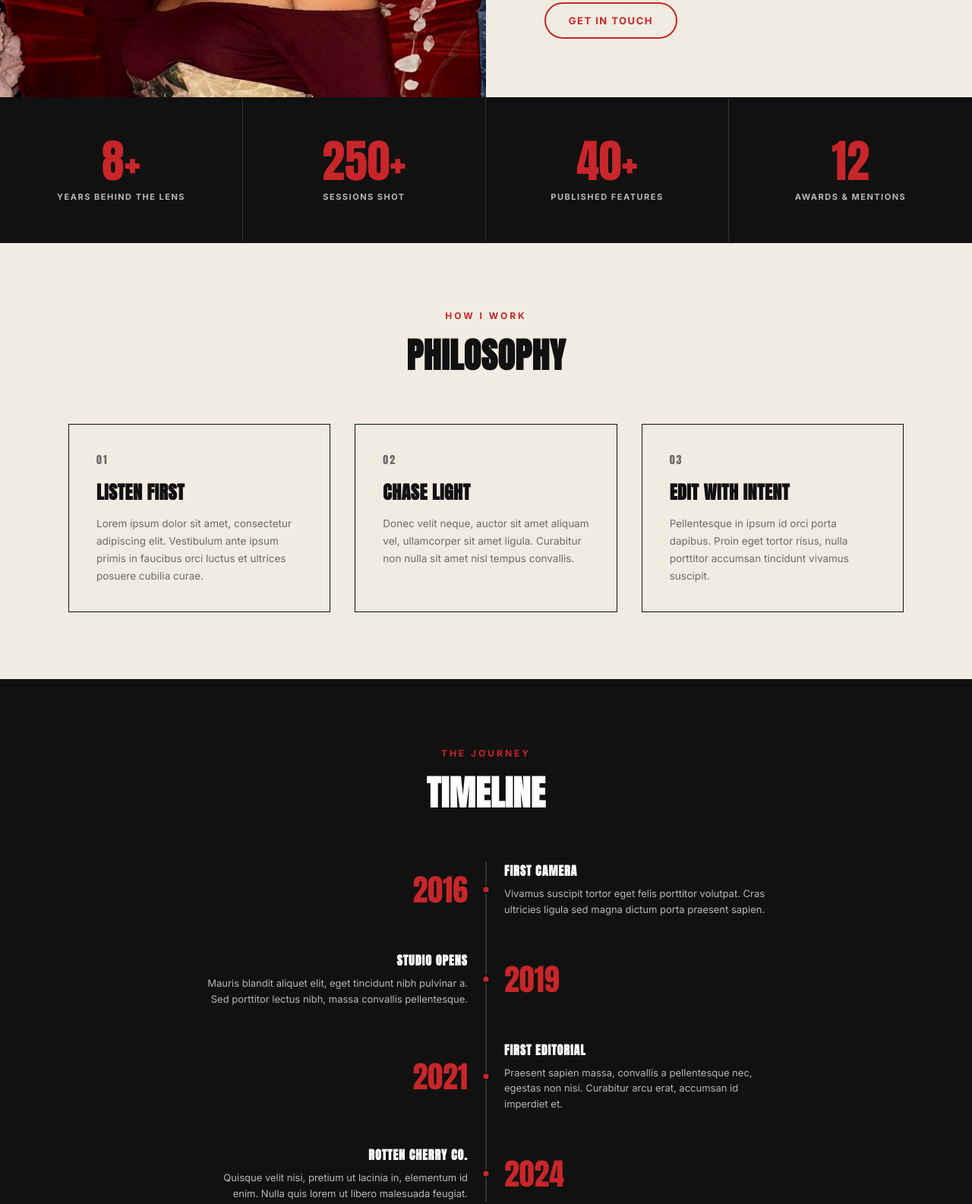
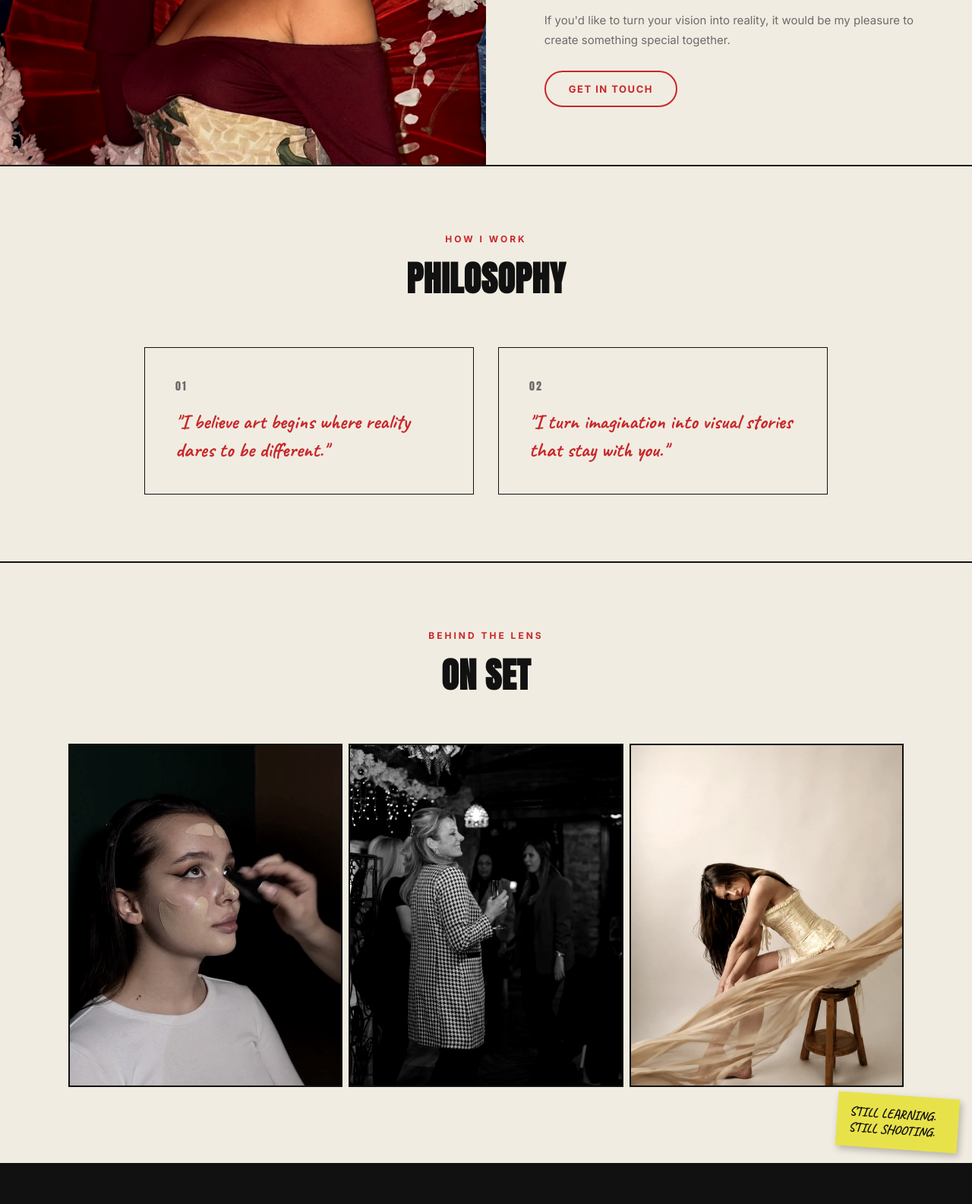
Before and after one commit to cheef30/cheef30.github.io, a plain HTML site: page about.html in a window 1280 px wide. Shown: the part 1100-2685 px from the top of the page at 76% size. Drawn offline with Linux system fonts and the light colour scheme.

Commit message:
Put the real About copy in place, drop the invented sections
Replaces the placeholder bio with Jovana's own text, in both languages — the
bio paragraphs were previously hardcoded English and stayed English when the
site switched to Serbian, so they now go through the translation dictionary
like everything else.

Her three quotes carry the page: the sharpest one becomes the pullquote in the
bio, the other two fill the philosophy section, which loses its placeholder
headings and lorem body text.

The stats band and the timeline are removed rather than kept. Both were pure
placeholder — years behind the lens, sessions shot, awards, the 2016-2024
milestones — and they read as factual claims about a real photographer's
career on a live public site. They can come back once there are real figures
to put in them.

```diff
--- a/about.html
+++ b/about.html
@@ -3,8 +3,8 @@
 <head>
 <meta charset="UTF-8">
 <meta name="viewport" content="width=device-width, initial-scale=1.0">
-<title>About — Rotten Cherry Co.</title>
-<meta name="description" content="Meet the person, the process and the philosophy behind Rotten Cherry Co. — narrative-driven photography and visual storytelling.">
+<title>About — Jovana Jankovic | Rotten Cherry Co.</title>
+<meta name="description" content="Jovana Jankovic — graduate photographer and multimedia producer behind Rotten Cherry Co. Portraits, fashion editorials, commercial and original concepts.">
 <link rel="canonical" href="https://rottencherry.co/about">
 
 <link rel="icon" href="favicon.svg" type="image/svg+xml">
@@ -14,15 +14,15 @@
 
 <meta property="og:type" content="website">
 <meta property="og:site_name" content="Rotten Cherry Co.">
-<meta property="og:title" content="About — Rotten Cherry Co.">
-<meta property="og:description" content="Meet the person, the process and the philosophy behind Rotten Cherry Co. — narrative-driven photography and visual storytelling.">
+<meta property="og:title" content="About — Jovana Jankovic | Rotten Cherry Co.">
+<meta property="og:description" content="Jovana Jankovic — graduate photographer and multimedia producer behind Rotten Cherry Co. Portraits, fashion editorials, commercial and original concepts.">
 <meta property="og:url" content="https://rottencherry.co/about">
 <meta property="og:image" content="https://rottencherry.co/img/og-image.jpg">
 <meta property="og:image:width" content="1200">
 <meta property="og:image:height" content="630">
 <meta name="twitter:card" content="summary_large_image">
-<meta name="twitter:title" content="About — Rotten Cherry Co.">
-<meta name="twitter:description" content="Meet the person, the process and the philosophy behind Rotten Cherry Co. — narrative-driven photography and visual storytelling.">
+<meta name="twitter:title" content="About — Jovana Jankovic | Rotten Cherry Co.">
+<meta name="twitter:description" content="Jovana Jankovic — graduate photographer and multimedia producer behind Rotten Cherry Co. Portraits, fashion editorials, commercial and original concepts.">
 <meta name="twitter:image" content="https://rottencherry.co/img/og-image.jpg">
 
 <script>
@@ -105,31 +105,11 @@
     </div>
     <div class="about-bio-text" data-reveal="right">
       <span class="cell-num" data-i18n="about_bio_eyebrow">THE STORY</span>
-      <p>Lorem ipsum dolor sit amet, consectetur adipiscing elit. Sed do eiusmod tempor incididunt ut labore et dolore magna aliqua, ut enim ad minim veniam.</p>
-      <p>Quis nostrud exercitation ullamco laboris nisi ut aliquip ex ea commodo consequat. Duis aute irure dolor in reprehenderit in voluptate velit esse cillum.</p>
-      <blockquote class="about-pullquote" data-i18n="about_quote">"IN VOLUPTATE VELIT ESSE CILLUM DOLORE EU FUGIAT NULLA PARIATUR."</blockquote>
-      <p>Excepteur sint occaecat cupidatat non proident, sunt in culpa qui officia deserunt mollit anim id est laborum et dolorum fuga.</p>
+      <p data-i18n="about_bio_1">My name is Jovana Janković and I am a graduate photographer and multimedia producer. Photography, to me, is not just a profession — it is the way ideas, emotions and imagination take on visual form. I believe every story deserves an authentic expression, which is why I approach each project with care, creativity and the wish to make something singular.</p>
+      <blockquote class="about-pullquote" data-i18n="about_quote">"I don't look for the perfect moment — I create it."</blockquote>
+      <p data-i18n="about_bio_2">I find my greatest inspiration in working with people who love art and aren't afraid to push the limits of creativity. Whether it's a portrait, a fashion editorial, a commercial project or an original concept, my goal is for us to create photographs that leave an impression and carry a story of their own.</p>
+      <p data-i18n="about_bio_3">If you'd like to turn your vision into reality, it would be my pleasure to create something special together.</p>
       <a href="/contact" class="btn-outline" data-i18n="about_bio_btn">GET IN TOUCH</a>
-    </div>
-  </section>
-
-  <!-- STATS -->
-  <section class="about-stats">
-    <div class="about-stat" data-reveal="up">
-      <span class="stat-num">8+</span>
-      <span class="stat-label" data-i18n="stat_years">YEARS BEHIND THE LENS</span>
-    </div>
-    <div class="about-stat" data-reveal="up" data-reveal-delay="80">
-      <span class="stat-num">250+</span>
-      <span class="stat-label" data-i18n="stat_shoots">SESSIONS SHOT</span>
-    </div>
-    <div class="about-stat" data-reveal="up" data-reveal-delay="160">
-      <span class="stat-num">40+</span>
-      <span class="stat-label" data-i18n="stat_features">PUBLISHED FEATURES</span>
-    </div>
-    <div class="about-stat" data-reveal="up" data-reveal-delay="240">
-      <span class="stat-num">12</span>
-      <span class="stat-label" data-i18n="stat_awards">AWARDS &amp; MENTIONS</span>
     </div>
   </section>
 
@@ -142,57 +122,12 @@
     <div class="philosophy-grid">
       <article class="philosophy-col" data-reveal="left">
         <span class="philosophy-num">01</span>
-        <h3 data-i18n="philosophy_1_title">LISTEN FIRST</h3>
-        <p>Lorem ipsum dolor sit amet, consectetur adipiscing elit. Vestibulum ante ipsum primis in faucibus orci luctus et ultrices posuere cubilia curae.</p>
+        <blockquote data-i18n="philosophy_1">"I believe art begins where reality dares to be different."</blockquote>
       </article>
-      <article class="philosophy-col" data-reveal="up" data-reveal-delay="90">
+      <article class="philosophy-col" data-reveal="right" data-reveal-delay="120">
         <span class="philosophy-num">02</span>
-        <h3 data-i18n="philosophy_2_title">CHASE LIGHT</h3>
-        <p>Donec velit neque, auctor sit amet aliquam vel, ullamcorper sit amet ligula. Curabitur non nulla sit amet nisl tempus convallis.</p>
+        <blockquote data-i18n="philosophy_2">"I turn imagination into visual stories that stay with you."</blockquote>
       </article>
-      <article class="philosophy-col" data-reveal="right" data-reveal-delay="180">
-        <span class="philosophy-num">03</span>
-        <h3 data-i18n="philosophy_3_title">EDIT WITH INTENT</h3>
-        <p>Pellentesque in ipsum id orci porta dapibus. Proin eget tortor risus, nulla porttitor accumsan tincidunt vivamus suscipit.</p>
-      </article>
-    </div>
-  </section>
-
-  <!-- TIMELINE -->
-  <section class="about-timeline">
-    <div class="about-section-header" data-reveal="up">
-      <span class="cell-num" data-i18n="timeline_eyebrow">THE JOURNEY</span>
-      <h2 data-i18n="timeline_title">TIMELINE</h2>
-    </div>
-    <div class="timeline-track">
-      <div class="timeline-item" data-reveal="left">
-        <span class="timeline-year">2016</span>
-        <div class="timeline-content">
-          <h3 data-i18n="timeline_1_title">FIRST CAMERA</h3>
-          <p>Vivamus suscipit tortor eget felis porttitor volutpat. Cras ultricies ligula sed magna dictum porta praesent sapien.</p>
-        </div>
-      </div>
-      <div class="timeline-item" data-reveal="right">
-        <span class="timeline-year">2019</span>
-        <div class="timeline-content">
-          <h3 data-i18n="timeline_2_title">STUDIO OPENS</h3>
-          <p>Mauris blandit aliquet elit, eget tincidunt nibh pulvinar a. Sed porttitor lectus nibh, massa convallis pellentesque.</p>
-        </div>
-      </div>
-      <div class="timeline-item" data-reveal="left">
-        <span class="timeline-year">2021</span>
-        <div class="timeline-content">
-          <h3 data-i18n="timeline_3_title">FIRST EDITORIAL</h3>
-          <p>Praesent sapien massa, convallis a pellentesque nec, egestas non nisi. Curabitur arcu erat, accumsan id imperdiet et.</p>
-        </div>
-      </div>
-      <div class="timeline-item" data-reveal="right">
-        <span class="timeline-year">2024</span>
-        <div class="timeline-content">
-          <h3 data-i18n="timeline_4_title">ROTTEN CHERRY CO.</h3>
-          <p>Quisque velit nisi, pretium ut lacinia in, elementum id enim. Nulla quis lorem ut libero malesuada feugiat.</p>
-        </div>
-      </div>
     </div>
   </section>
 
--- a/script.js
+++ b/script.js
@@ -131,23 +131,15 @@ const translations = {
     about_title: 'BEHIND<br>THE <span class="red">SHUTTER.</span>',
     about_subtitle: 'A closer look at the person, the process and the philosophy behind every frame.',
     about_bio_eyebrow: 'THE STORY',
-    about_quote: '"IN VOLUPTATE VELIT ESSE CILLUM DOLORE EU FUGIAT NULLA PARIATUR."',
+    about_bio_1: 'My name is Jovana Janković and I am a graduate photographer and multimedia producer. Photography, to me, is not just a profession — it is the way ideas, emotions and imagination take on visual form. I believe every story deserves an authentic expression, which is why I approach each project with care, creativity and the wish to make something singular.',
+    about_bio_2: 'I find my greatest inspiration in working with people who love art and aren\'t afraid to push the limits of creativity. Whether it\'s a portrait, a fashion editorial, a commercial project or an original concept, my goal is for us to create photographs that leave an impression and carry a story of their own.',
+    about_bio_3: 'If you\'d like to turn your vision into reality, it would be my pleasure to create something special together.',
+    about_quote: '"I don\'t look for the perfect moment — I create it."',
     about_bio_btn: 'GET IN TOUCH',
-    stat_years: 'YEARS BEHIND THE LENS',
-    stat_shoots: 'SESSIONS SHOT',
-    stat_features: 'PUBLISHED FEATURES',
-    stat_awards: 'AWARDS &amp; MENTIONS',
     philosophy_eyebrow: 'HOW I WORK',
     philosophy_title: 'PHILOSOPHY',
-    philosophy_1_title: 'LISTEN FIRST',
-    philosophy_2_title: 'CHASE LIGHT',
-    philosophy_3_title: 'EDIT WITH INTENT',
-    timeline_eyebrow: 'THE JOURNEY',
-    timeline_title: 'TIMELINE',
-    timeline_1_title: 'FIRST CAMERA',
-    timeline_2_title: 'STUDIO OPENS',
-    timeline_3_title: 'FIRST EDITORIAL',
-    timeline_4_title: 'ROTTEN CHERRY CO.',
+    philosophy_1: '"I believe art begins where reality dares to be different."',
+    philosophy_2: '"I turn imagination into visual stories that stay with you."',
     bts_eyebrow: 'BEHIND THE LENS',
     bts_title: 'ON SET',
     bts_sticky: 'STILL LEARNING. STILL SHOOTING.',
@@ -285,23 +277,15 @@ const translations = {
     about_title: 'IZA<br><span class="red">OKIDAČA.</span>',
     about_subtitle: 'Malo bliži pogled na osobu, proces i filozofiju iza svakog kadra.',
     about_bio_eyebrow: 'PRIČA',
-    about_quote: '„IN VOLUPTATE VELIT ESSE CILLUM DOLORE EU FUGIAT NULLA PARIATUR.”',
+    about_bio_1: 'Zovem se Jovana Janković i diplomirani sam fotograf i multimedijalni producent. Fotografija za mene nije samo profesija, već način da ideje, emocije i mašta dobiju svoj vizuelni oblik. Verujem da svaka priča zaslužuje autentičan izraz, zbog čega svakom projektu pristupam sa pažnjom, kreativnošću i željom da stvorim nešto jedinstveno.',
+    about_bio_2: 'Najveću inspiraciju pronalazim u saradnji sa ljudima koji vole umetnost i ne plaše se da pomeraju granice kreativnosti. Bilo da je u pitanju portret, modni editorijal, komercijalni projekat ili autorski koncept, cilj mi je da zajedno kreiramo fotografije koje ostavljaju utisak i imaju svoju priču.',
+    about_bio_3: 'Ukoliko želite da svoju viziju pretvorimo u stvarnost, biće mi zadovoljstvo da zajedno stvorimo nešto posebno.',
+    about_quote: '„Ne tražim savršen trenutak — stvaram ga.”',
     about_bio_btn: 'STUPI U KONTAKT',
-    stat_years: 'GODINA IZA OBJEKTIVA',
-    stat_shoots: 'ODRAĐENIH SNIMANJA',
-    stat_features: 'OBJAVA U MEDIJIMA',
-    stat_awards: 'NAGRADA I POMENA',
     philosophy_eyebrow: 'KAKO RADIM',
     philosophy_title: 'FILOZOFIJA',
-    philosophy_1_title: 'PRVO SASLUŠAM',
-    philosophy_2_title: 'JURIM SVETLO',
-    philosophy_3_title: 'OBRAĐUJEM SA NAMEROM',
-    timeline_eyebrow: 'PUTOVANJE',
-    timeline_title: 'VREMENSKA LINIJA',
-    timeline_1_title: 'PRVI FOTOAPARAT',
-    timeline_2_title: 'OTVARANJE STUDIJA',
-    timeline_3_title: 'PRVI EDITORIJAL',
-    timeline_4_title: 'ROTTEN CHERRY CO.',
+    philosophy_1: '„Verujem da umetnost počinje tamo gde se stvarnost usuđuje da bude drugačija.”',
+    philosophy_2: '„Maštu pretvaram u vizuelne priče koje se pamte.”',
     bts_eyebrow: 'IZA KADRA',
     bts_title: 'NA SETU',
     bts_sticky: 'JOŠ UVEK UČIM. JOŠ UVEK SNIMAM.',
--- a/styles.css
+++ b/styles.css
@@ -1716,34 +1716,6 @@ body.lightbox-open { overflow: hidden; }
   margin-top: 8px;
 }
 
-.about-stats {
-  display: grid;
-  grid-template-columns: repeat(4, 1fr);
-  background: var(--black);
-  border-bottom: 2px solid var(--border);
-}
-.about-stat {
-  padding: clamp(32px, 5vw, 52px) 20px;
-  text-align: center;
-  border-right: 1px solid #333;
-}
-.about-stat:last-child { border-right: none; }
-.stat-num {
-  display: block;
-  font-family: 'Anton', sans-serif;
-  font-size: clamp(36px, 5vw, 60px);
-  color: var(--red);
-  line-height: 1;
-  margin-bottom: 10px;
-}
-.stat-label {
-  display: block;
-  font-size: 11px;
-  font-weight: 700;
-  letter-spacing: 1.5px;
-  color: #b8b8b8;
-}
-
 .about-section-header {
   text-align: center;
   max-width: 640px;
@@ -1768,16 +1740,20 @@ body.lightbox-open { overflow: hidden; }
   padding: clamp(48px, 7vw, 88px) clamp(20px, 4vw, 48px);
   border-bottom: 2px solid var(--border);
 }
+/* Auto-fit rather than a fixed 3, so the section reads correctly whatever
+   number of quotes it holds. */
 .philosophy-grid {
   display: grid;
-  grid-template-columns: repeat(3, 1fr);
+  grid-template-columns: repeat(auto-fit, minmax(280px, 1fr));
   gap: clamp(20px, 3vw, 32px);
-  max-width: 1100px;
+  max-width: 900px;
   margin: 0 auto;
 }
 .philosophy-col {
-  padding: clamp(24px, 3vw, 36px);
+  padding: clamp(28px, 3.5vw, 40px);
   border: 1px solid var(--border);
+  display: flex;
+  flex-direction: column;
 }
 .philosophy-num {
   display: block;
@@ -1785,83 +1761,16 @@ body.lightbox-open { overflow: hidden; }
   font-size: 14px;
   color: var(--muted);
   letter-spacing: 2px;
-  margin-bottom: 14px;
-}
-.philosophy-col h3 {
-  font-family: 'Anton', sans-serif;
-  font-size: clamp(18px, 2vw, 24px);
-  margin: 0 0 12px;
-  letter-spacing: 0.5px;
-}
-.philosophy-col p {
-  font-size: 13.5px;
-  line-height: 1.7;
-  color: var(--muted);
+  margin-bottom: 18px;
+}
+.philosophy-col blockquote {
+  font-family: 'Caveat', cursive;
+  font-weight: 700;
+  font-size: clamp(21px, 2.4vw, 27px);
+  line-height: 1.35;
+  color: var(--red);
   margin: 0;
 }
-
-.about-timeline {
-  padding: clamp(48px, 7vw, 88px) clamp(20px, 4vw, 48px);
-  background: var(--black);
-  color: #fff;
-  border-bottom: 2px solid var(--border);
-}
-.about-timeline .about-section-header h2 { color: #fff; }
-
-.timeline-track {
-  position: relative;
-  max-width: 760px;
-  margin: 0 auto;
-  display: flex;
-  flex-direction: column;
-  gap: clamp(28px, 4vw, 44px);
-}
-.timeline-track::before {
-  content: '';
-  position: absolute;
-  top: 0; bottom: 0;
-  left: 50%;
-  width: 2px;
-  background: #333;
-  transform: translateX(-50%);
-}
-.timeline-item {
-  position: relative;
-  display: grid;
-  grid-template-columns: 1fr 1fr;
-  align-items: center;
-  gap: clamp(20px, 4vw, 48px);
-}
-.timeline-item::after {
-  content: '';
-  position: absolute;
-  top: 50%; left: 50%;
-  width: 11px; height: 11px;
-  background: var(--red);
-  border-radius: 50%;
-  transform: translate(-50%, -50%);
-  border: 2px solid var(--black);
-}
-.timeline-year {
-  font-family: 'Anton', sans-serif;
-  font-size: clamp(28px, 3.5vw, 40px);
-  color: var(--red);
-  text-align: right;
-}
-.timeline-content h3 {
-  font-family: 'Anton', sans-serif;
-  font-size: 16px;
-  letter-spacing: 1px;
-  margin: 0 0 8px;
-}
-.timeline-content p {
-  font-size: 13px;
-  line-height: 1.6;
-  color: #b8b8b8;
-  margin: 0;
-}
-.timeline-item:nth-child(even) .timeline-year { order: 2; text-align: left; }
-.timeline-item:nth-child(even) .timeline-content { order: 1; text-align: right; }
 
 .about-bts {
   position: relative;
@@ -1928,9 +1837,6 @@ body.lightbox-open { overflow: hidden; }
 
   .about-bio { grid-template-columns: 1fr; }
   .about-portrait { min-height: 320px; order: -1; }
-  .about-stats { grid-template-columns: repeat(2, 1fr); }
-  .about-stat:nth-child(2n) { border-right: none; }
-  .about-stat:nth-child(-n+2) { border-bottom: 1px solid #333; }
 }
 
 @media (max-width: 768px) {
@@ -2002,16 +1908,6 @@ body.lightbox-open { overflow: hidden; }
   .philosophy-grid { grid-template-columns: 1fr; }
   .bts-grid { grid-template-columns: 1fr; }
   .bts-frame { aspect-ratio: 16 / 10; }
-
-  .timeline-track::before { left: 20px; }
-  .timeline-item { grid-template-columns: 1fr; padding-left: 44px; }
-  .timeline-item .timeline-year,
-  .timeline-item:nth-child(even) .timeline-year,
-  .timeline-item:nth-child(even) .timeline-content {
-    text-align: left;
-    order: 0;
-  }
-  .timeline-item::after { left: 20px; }
 }
 
 @media (max-width: 480px) {
```
